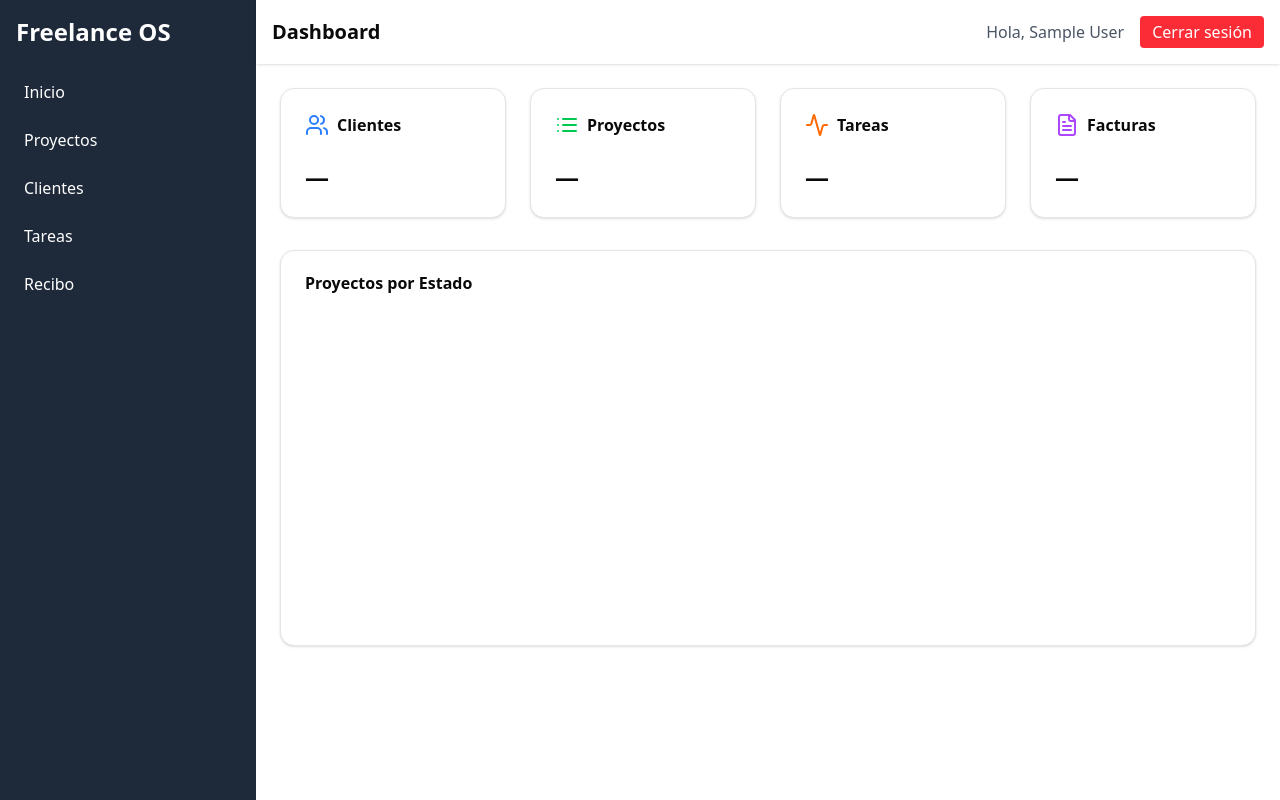
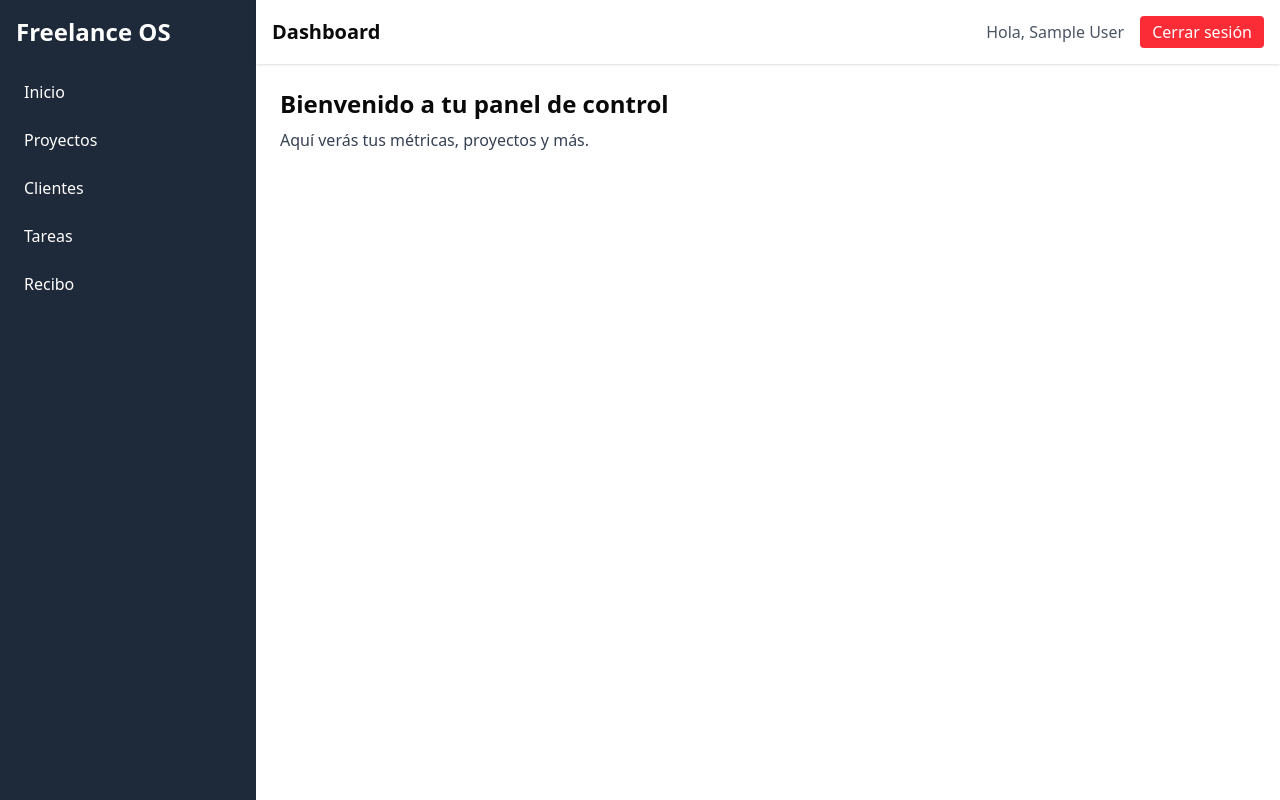
Before and after one commit to Cris-Baez/Freelance-OS, a Next.js app in the folder freelance-os-frontend/: page /dashboard in a window 1280 px wide. Built offline with nearby package versions, Linux system fonts and the light colour scheme; no server answers; sample sign-in values are in the browser's storage.

Commit message:
new dash 2.0

```diff
--- a/freelance-os-frontend/package.json
+++ b/freelance-os-frontend/package.json
@@ -19,6 +19,7 @@
     "react": "^19.0.0",
     "react-dom": "^19.0.0",
     "react-hook-form": "^7.57.0",
+    "recharts": "^2.15.3",
     "tailwind-merge": "^3.3.0",
     "zod": "^3.25.51"
   },
--- a/freelance-os-frontend/src/app/dashboard/page.tsx
+++ b/freelance-os-frontend/src/app/dashboard/page.tsx
@@ -1,105 +1,12 @@
-// src/app/dashboard/page.tsx
 'use client';
 
-import { useEffect, useState } from 'react';
-import { RequireAuth } from 'components/ui/requireAuth';
-import { Card, CardHeader, CardTitle, CardContent } from 'components/ui/card';
-import { Activity, List, Users, FileText } from 'lucide-react';
-import { fetchWithToken } from '../../lib/api';
-import { BarChart, Bar, XAxis, YAxis, Tooltip, ResponsiveContainer } from 'recharts';
-
-type Metrics = {
-  clients: number;
-  projects: number;
-  tasks: number;
-  invoices: number;
-  projectStatus: { status: string; count: number }[];
-};
-
 export default function DashboardHome() {
-  const [metrics, setMetrics] = useState<Metrics | null>(null);
-
-  useEffect(() => {
-    async function loadMetrics() {
-      const [clients, projects, tasks, invoices] = await Promise.all([
-        fetchWithToken('/clients', { method: 'GET' }),
-        fetchWithToken('/projects', { method: 'GET' }),
-        fetchWithToken('/tasks', { method: 'GET' }),
-        fetchWithToken('/invoices', { method: 'GET' }),
-      ]);
-      // Agrupar proyectos por estado
-      const statusCount = (projects as any[]).reduce<Record<string, number>>((acc, p) => {
-        acc[p.status] = (acc[p.status] || 0) + 1;
-        return acc;
-      }, {});
-      const projectStatus = Object.entries(statusCount).map(([status, count]) => ({ status, count }));
-      setMetrics({
-        clients: (clients as any[]).length,
-        projects: (projects as any[]).length,
-        tasks: (tasks as any[]).length,
-        invoices: (invoices as any[]).length,
-        projectStatus,
-      });
-    }
-    loadMetrics();
-  }, []);
-
   return (
-    <RequireAuth>
-        <div className="grid grid-cols-1 sm:grid-cols-2 lg:grid-cols-4 gap-6 mb-8">
-          <Card>
-            <CardHeader className="flex items-center gap-2">
-              <Users className="w-6 h-6 text-blue-500" />
-              <CardTitle>Clientes</CardTitle>
-            </CardHeader>
-            <CardContent className="text-2xl font-bold">
-              {metrics?.clients ?? '—'}
-            </CardContent>
-          </Card>
-          <Card>
-            <CardHeader className="flex items-center gap-2">
-              <List className="w-6 h-6 text-green-500" />
-              <CardTitle>Proyectos</CardTitle>
-            </CardHeader>
-            <CardContent className="text-2xl font-bold">
-              {metrics?.projects ?? '—'}
-            </CardContent>
-          </Card>
-          <Card>
-            <CardHeader className="flex items-center gap-2">
-              <Activity className="w-6 h-6 text-orange-500" />
-              <CardTitle>Tareas</CardTitle>
-            </CardHeader>
-            <CardContent className="text-2xl font-bold">
-              {metrics?.tasks ?? '—'}
-            </CardContent>
-          </Card>
-          <Card>
-            <CardHeader className="flex items-center gap-2">
-              <FileText className="w-6 h-6 text-purple-500" />
-              <CardTitle>Facturas</CardTitle>
-            </CardHeader>
-            <CardContent className="text-2xl font-bold">
-              {metrics?.invoices ?? '—'}
-            </CardContent>
-          </Card>
-        </div>
-
-        <Card>
-          <CardHeader>
-            <CardTitle>Proyectos por Estado</CardTitle>
-          </CardHeader>
-          <CardContent>
-            <ResponsiveContainer width="100%" height={300}>
-              <BarChart data={metrics?.projectStatus || []}>
-                <XAxis dataKey="status" />
-                <YAxis allowDecimals={false} />
-                <Tooltip />
-                <Bar dataKey="count" />
-              </BarChart>
-            </ResponsiveContainer>
-          </CardContent>
-        </Card>
-    </RequireAuth>
+    <div>
+      <h2 className="text-2xl font-bold">Bienvenido a tu panel de control</h2>
+      <p className="mt-2 text-gray-700">
+        Aquí verás tus métricas, proyectos y más.
+      </p>
+    </div>
   );
 }
```
Also changed, not shown: 2 other files (tests, documents, lock files or other folders).
